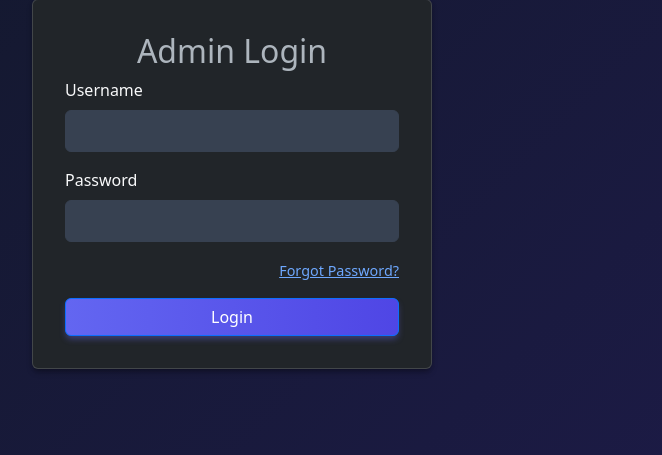
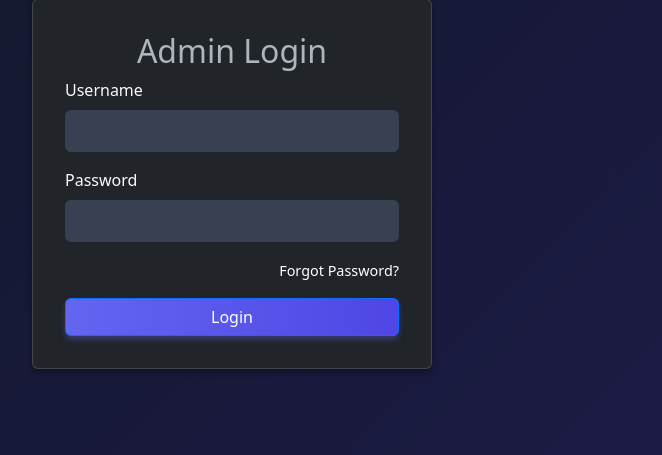
Before and after one commit to JavaBool/votely, a Flask app: page /admin/login in a window 1280 px wide. Shown: the part 166-621 px from the top of the page, without its empty margins (408-1070 px from the left). Run offline with Flask 3, Linux system fonts and the light colour scheme.

Commit message:
Styled links in Admin Login and Forgot Pwd

```diff
--- /dev/null
+++ b/static/login.css
@@ -0,0 +1,4 @@
+.forgotpassword {
+    text-decoration: none;
+    color: white;
+}
--- a/templates/admin/login.html
+++ b/templates/admin/login.html
@@ -1,4 +1,8 @@
 {% extends 'base.html' %}
+
+{% block head %}
+<link rel="stylesheet" href="{{ url_for('static', filename='login.css') }}">
+{% endblock %}
 
 {% block content %}
 <div class="auth-container">
@@ -14,7 +18,8 @@
                 <input type="password" id="password" name="password" required>
             </div>
             <div style="margin-bottom: 1rem; text-align: right;">
-                <a href="{{ url_for('admin.forgot_password') }}" style="font-size: 0.9rem;">Forgot Password?</a>
+                <a href="{{ url_for('admin.forgot_password') }}" class="forgotpassword"
+                    style="font-size: 0.9rem;">Forgot Password?</a>
             </div>
             <button type="submit" class="btn btn-primary" style="width:100%">Login</button>
         </form>
--- a/templates/base.html
+++ b/templates/base.html
@@ -12,6 +12,7 @@
 
     <link href="https://cdn.jsdelivr.net/npm/bootstrap@5.3.0/dist/css/bootstrap.min.css" rel="stylesheet"
         crossorigin="anonymous">
+    {% block head %}{% endblock %}
 </head>
 
 <body style="display: flex; flex-direction: column; min-height: 100vh;">
```
Also changed, not shown: templates/admin/forgot_password.html (+6 -1 lines).
